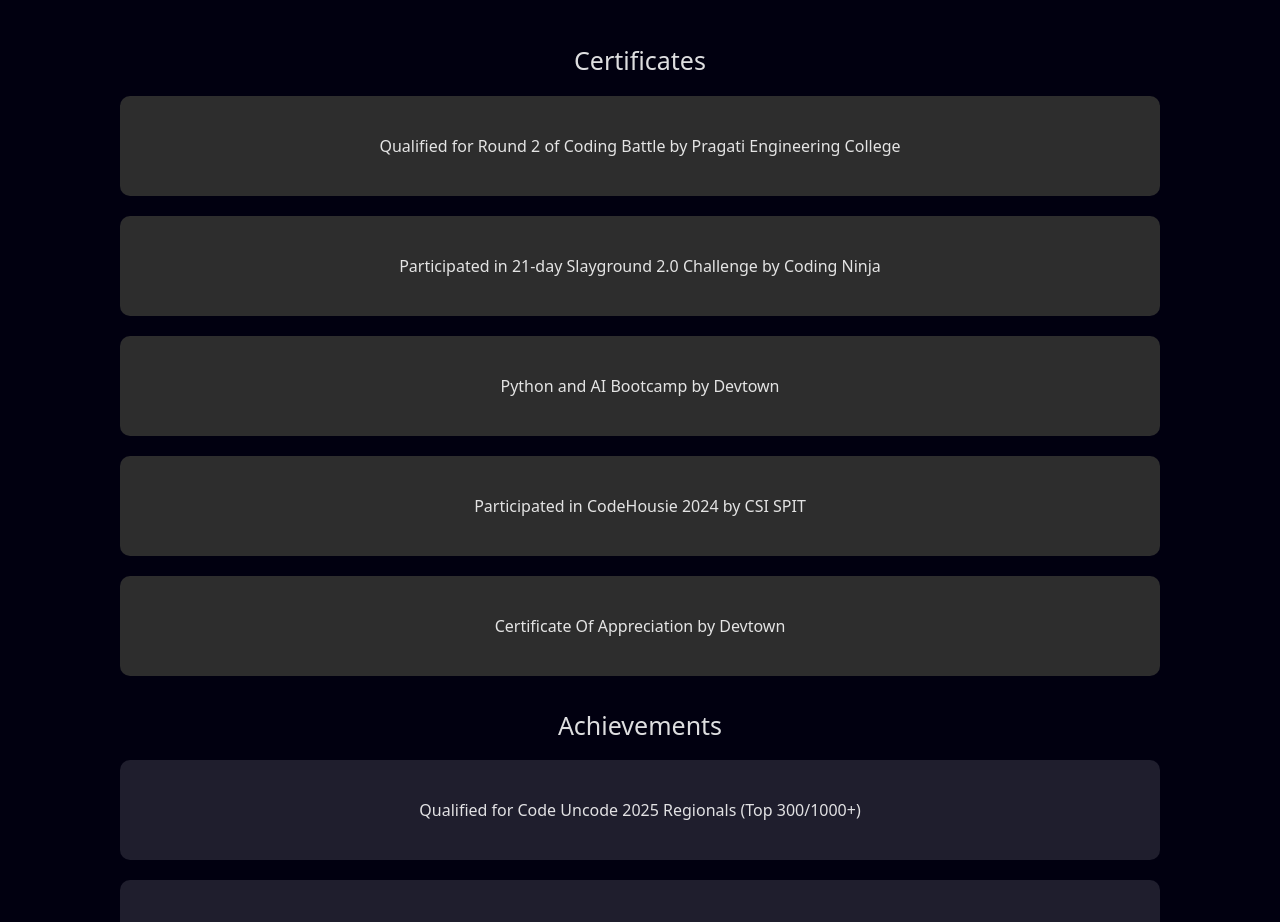
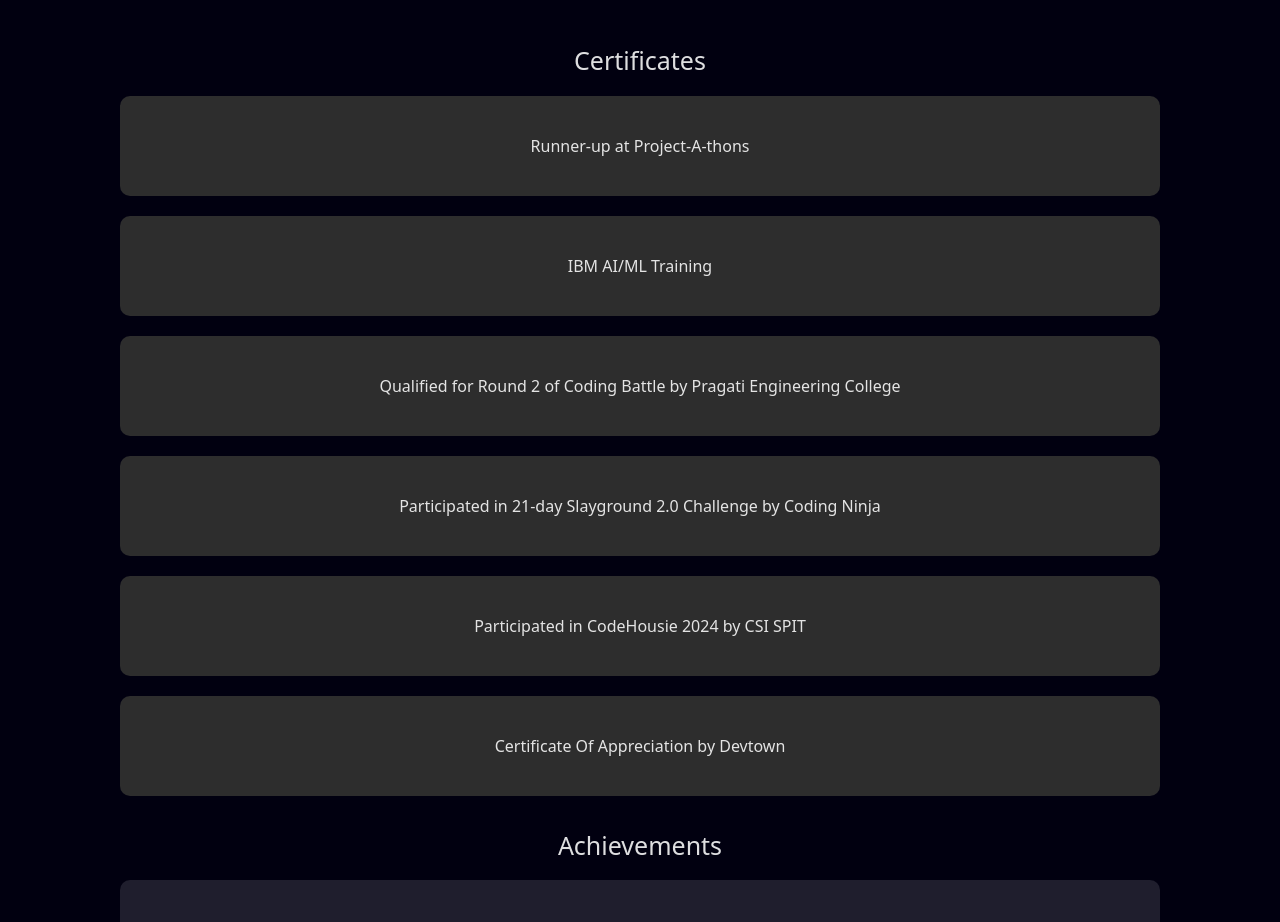
Before and after one commit to ZarrarPeshimam/zarfolio, a React (Vite) app: page / in a window 1280 px wide. Shown: the part 3960-4882 px from the top of the page. Built offline with nearby package versions, Linux system fonts and the light colour scheme.

Commit message:
Updated Certificates

```diff
--- a/src/components/Certificates/Certificates.jsx
+++ b/src/components/Certificates/Certificates.jsx
@@ -8,10 +8,12 @@
   const [activeCerIndex, setActiveCerIndex] = useState(null);
 
   const cer_list = [
+    { photo: 'project-a-thon.png', t: 'Runner-up at Project-A-thons' ,link:''},
+    { photo: 'ibm.png', t: 'IBM AI/ML Training' ,link:''},
     { photo: 'pec.jpg', t: 'Qualified for Round 2 of Coding Battle by Pragati Engineering College ', link:'https://unstop.com/certificate-preview/4c9ca68a-ebb0-4862-b2a6-d8f4fd08e093'},
     //{ photo: 'frontendhack.jpg', t: 'Participated in Odysee Frontend Hackathon by SPIT' ,link:''},
     { photo: 'ninja.jpg', t: 'Participated in 21-day Slayground 2.0 Challenge by Coding Ninja' ,link:'https://ninjasfiles.s3.amazonaws.com/certificate_of_event_ninja_slayground_2_0_21_day_coding_challenge_331b227dbd38d78263fc.pdf'},
-    { photo: 'devtown_pyai.jpg', t: 'Python and AI Bootcamp by Devtown' ,link:'https://www.cert.devtown.in/verify/1nKJvm'},
+    //{ photo: 'devtown_pyai.jpg', t: 'Python and AI Bootcamp by Devtown' ,link:'https://www.cert.devtown.in/verify/1nKJvm'},
     //{ photo: 'devtown_web.jpg', t: 'WebDev Bootcamp by devtown' ,link:'https://www.cert.devtown.in/verify/ZmAwCP'},
     { photo: 'codehousie.jpg', t: 'Participated in CodeHousie 2024 by CSI SPIT' ,link:''},
     //{ photo: 'flipkart6.jpg', t: 'Participated in Flipkart GRiD 6.0' ,link:'https://unstop.com/certificate-preview/e3a3cc16-44d2-46c2-b50c-92abf1a7987f'},
```
Also changed, not shown: public/images/cer/ibm.png (added), public/images/cer/project-a-thon.png (added).
